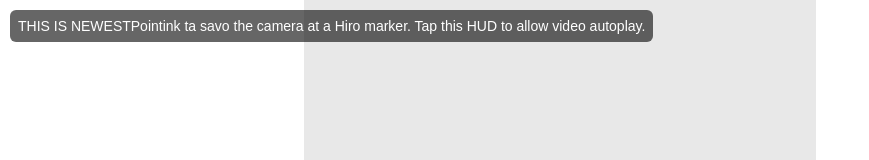
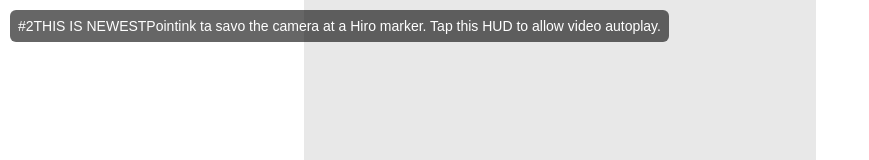
Before and after one commit to Rokanc/ar-portait, a plain HTML site: page index.html in a window 1280 px wide. Shown: the top 160 px of the page, without its empty margins (0-869 px from the left). Drawn offline with Linux system fonts and the light colour scheme.

Commit message:
Update index.html

```diff
--- a/index.html
+++ b/index.html
@@ -15,7 +15,7 @@
   </head>
   <body>
     <div class="hud" id="hud">
-      THIS IS NEWESTPointink ta savo the camera at a Hiro marker. Tap this HUD to allow video autoplay.
+      #2THIS IS NEWESTPointink ta savo the camera at a Hiro marker. Tap this HUD to allow video autoplay.
     </div>
 
     <a-scene embedded arjs="sourceType: webcam;">
```
